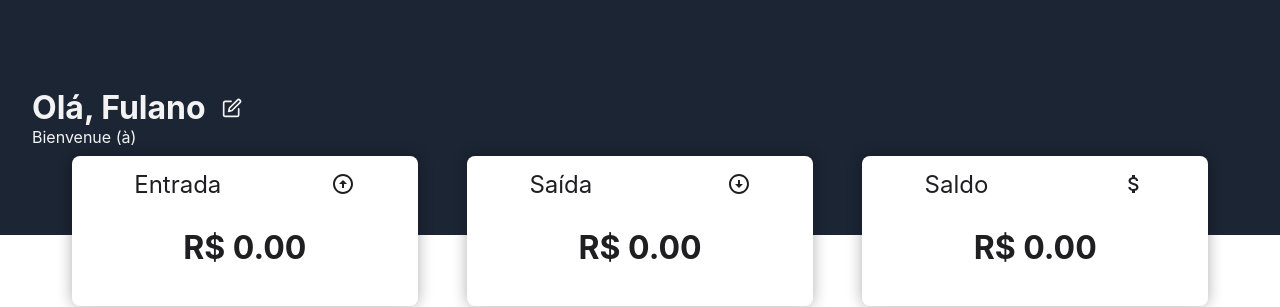
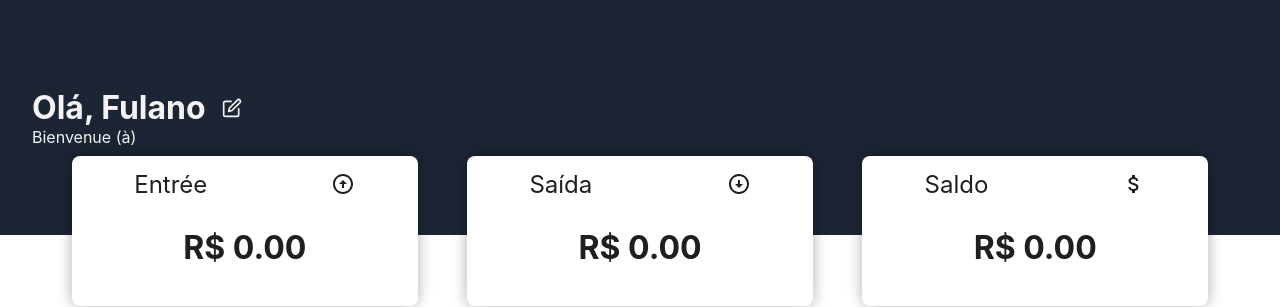
Before and after one commit to Adromane/contr-le-financier, a React (Create React App) app: page / in a window 1280 px wide. Shown: the top 307 px of the page. Built offline with nearby package versions, Linux system fonts and the light colour scheme.

Commit message:
commit change

```diff
--- a/src/components/Info/index.js
+++ b/src/components/Info/index.js
@@ -30,7 +30,7 @@ const Info = ({finance}) => {
     <section className='info-money'>
       <div className='info-layout'>
         <div className='text'>
-          <h1>Entrada</h1>
+          <h1>Entrée</h1>
           <MdArrowCircleUp color='#1f1e21' size={24}/>
         </div>
         <h2 className='money'>R$ {earningValue.toFixed(2)}</h2>
```
